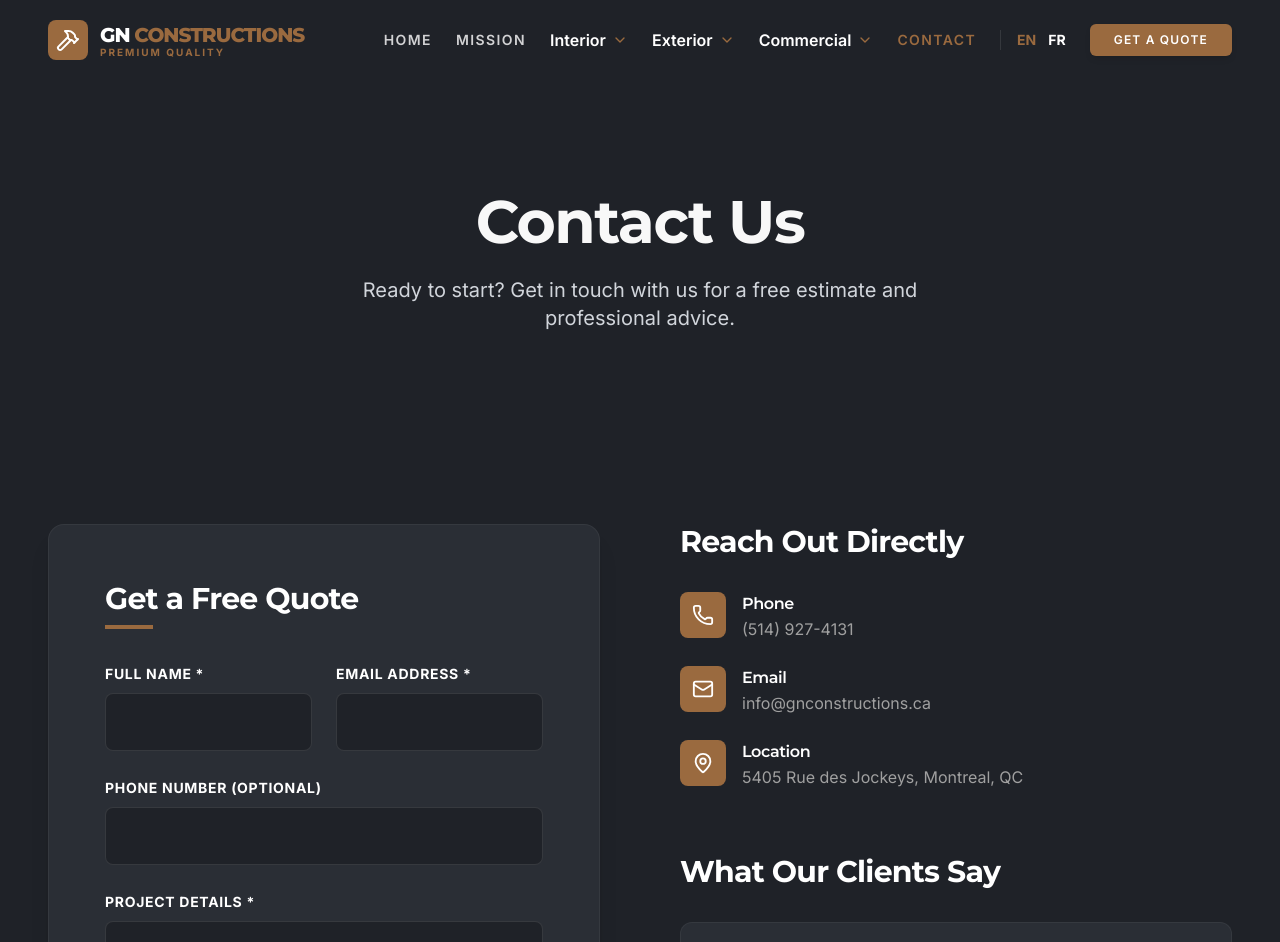
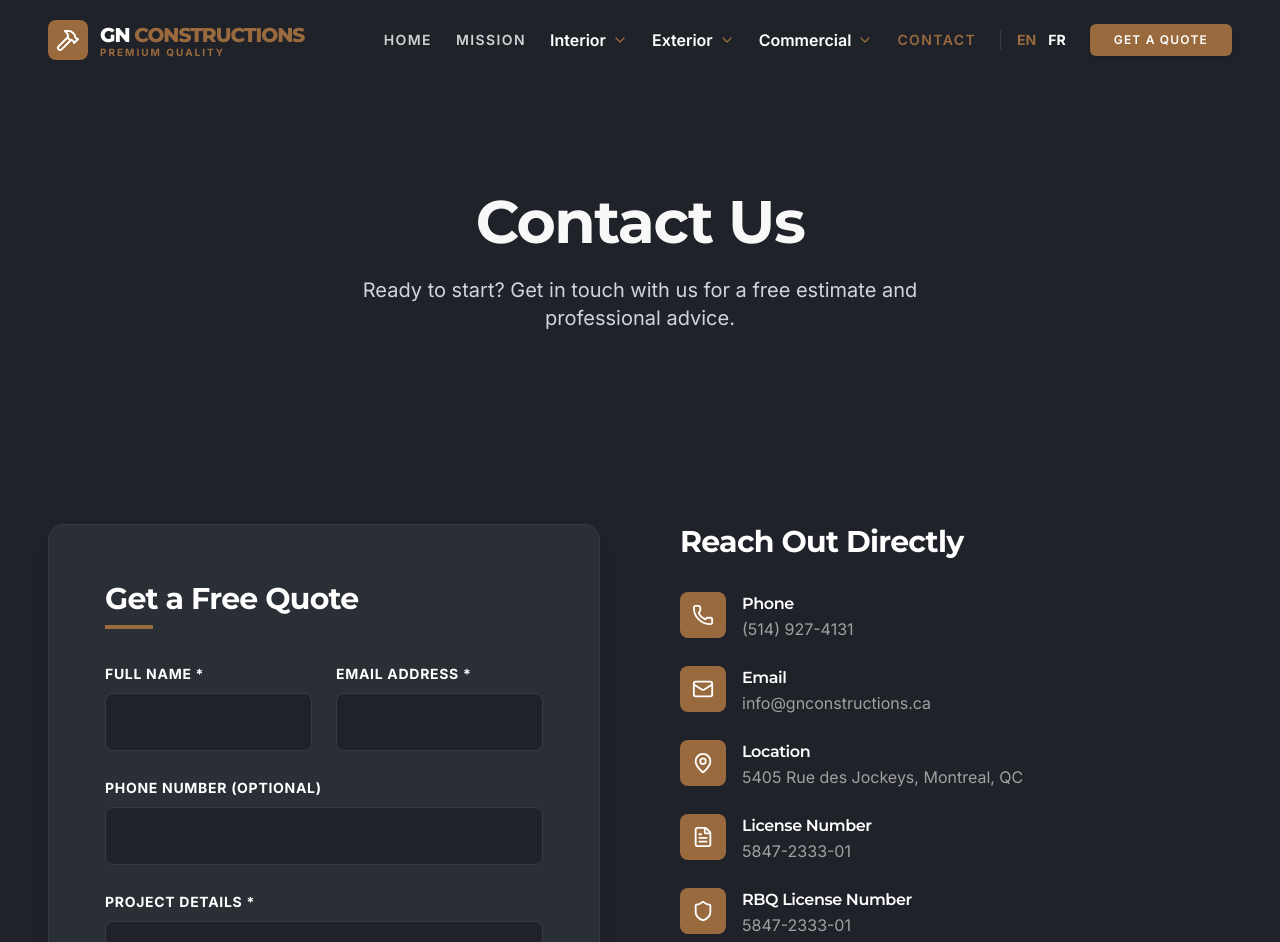
Before and after one commit to RamKashyap2050/AGN-Constructions, a React (Vite) app: page /contact in a window 1280 px wide. Shown: the top 942 px of the page. Built offline with nearby package versions, Linux system fonts and the light colour scheme.

Commit message:
Chnages to bathroom picture

```diff
--- a/src/i18n.js
+++ b/src/i18n.js
@@ -14,6 +14,13 @@ i18n.use(initReactI18next).init({
         missionCommitmentTitle: "Our Commitment",
         missionCommitmentText:
           "Construction is more than materials and machinery. It is discipline, accountability, and execution. Every project represents a promise — to build safely, deliver on schedule, and exceed expectations through craftsmanship that stands the test of time.",
+        missionAuthor: "- Jay Fernando, Chairman of GN Constructions",
+        licenseTitle: "License Number",
+        rbqLicenseTitle: "RBQ License Number",
+        licenseNumber: "5847-2333-01",
+        contactPhoneHeader: "Phone",
+        contactEmailHeader: "Email",
+        contactLocationHeader: "Location",
 
         missionValuesTitle: "Our Core Values",
 
@@ -108,7 +115,7 @@ i18n.use(initReactI18next).init({
             id: "bathroom",
             title: "Bathroom Renovations",
             image:
-              "https://adaconstruction.ca/wp-content/uploads/2025/05/Bathroom-Remodeling.webp",
+              "https://kasselwoodfabricators.com/wp-content/uploads/2021/06/bathroom-design-company-in-Montreal-QC-Kasselwood.jpg",
             content: [
               "A bathroom renovation is a true investment in comfort and property value.",
               "We offer complete bathroom remodels throughout Montreal.",
@@ -463,6 +470,13 @@ i18n.use(initReactI18next).init({
         missionCommitmentTitle: "Notre Engagement",
         missionCommitmentText:
           "La construction va bien au-delà des matériaux et de la machinerie. Elle repose sur la discipline, la responsabilité et l’exécution. Chaque projet représente une promesse : construire en toute sécurité, respecter les délais et dépasser les attentes grâce à un travail qui traverse le temps.",
+        missionAuthor: "- Jay Fernando, Président de GN Constructions",
+        licenseTitle: "Numéro de licence",
+        rbqLicenseTitle: "Numéro de licence RBQ",
+        licenseNumber: "5847-2333-01",
+        contactPhoneHeader: "Téléphone",
+        contactEmailHeader: "Courriel",
+        contactLocationHeader: "Adresse",
 
         missionValuesTitle: "Nos Valeurs Fondamentales",
 
@@ -561,7 +575,7 @@ i18n.use(initReactI18next).init({
             id: "bathroom",
             title: "Rénovation de Salle de Bain",
             image:
-              "https://adaconstruction.ca/wp-content/uploads/2025/05/Bathroom-Remodeling.webp",
+              "https://kasselwoodfabricators.com/wp-content/uploads/2021/06/bathroom-design-company-in-Montreal-QC-Kasselwood.jpg",
             content: [
               "Une rénovation de salle de bain est un investissement en confort et en valeur immobilière.",
               "Nous réalisons des rénovations complètes partout à Montréal.",
--- a/src/pages/Contact.jsx
+++ b/src/pages/Contact.jsx
@@ -1,6 +1,6 @@
 import React, { useState, useRef } from "react";
 import { motion } from "framer-motion";
-import { Send, Phone, Mail, MapPin, Star } from "lucide-react";
+import { Send, Phone, Mail, MapPin, Star, FileText, Shield } from "lucide-react";
 import { useTranslation } from "react-i18next";
 import emailjs from "@emailjs/browser";
 
@@ -40,7 +40,7 @@ const Contact = () => {
 
   const gallery = [
     "https://st.hzcdn.com/simgs/pictures/basements/61e-rue-nicolas-savard-immobilier-et-construction-img~97919a5d04efdc0e_9-4915-1-84734f1.jpg",
-    "https://adaconstruction.ca/wp-content/uploads/2025/05/Bathroom-Remodeling.webp",
+    "https://kasselwoodfabricators.com/wp-content/uploads/2021/06/bathroom-design-company-in-Montreal-QC-Kasselwood.jpg",
     "https://media.minto.com/slideshows/1643/5_haddon_hall_2255_rue_lambert_closse_montreal_kitchen.jpg",
     "https://www.drywallproscleveland.com/wp-content/uploads/2021/02/Cleveland-Drywall-Pros-Drywall-Repair-2.jpg",
     "https://images.squarespace-cdn.com/content/v1/6373db11a264167b4fdd326a/48c7dbf5-b7a6-41a1-8c4a-7f5fb02b9993/IMG_5651.jpg",
@@ -167,7 +167,7 @@ const Contact = () => {
                   <Phone size={22} />
                 </div>
                 <div>
-                  <h4 className="font-semibold text-white">Phone</h4>
+                  <h4 className="font-semibold text-white">{t("contactPhoneHeader")}</h4>
                   <p className="text-[#A0A0A0]">(514) 927-4131</p>
                 </div>
               </div>
@@ -177,7 +177,7 @@ const Contact = () => {
                   <Mail size={22} />
                 </div>
                 <div>
-                  <h4 className="font-semibold text-white">Email</h4>
+                  <h4 className="font-semibold text-white">{t("contactEmailHeader")}</h4>
                   <p className="text-[#A0A0A0]">
                     info@gnconstructions.ca
                   </p>
@@ -189,8 +189,28 @@ const Contact = () => {
                   <MapPin size={22} />
                 </div>
                 <div>
-                  <h4 className="font-semibold text-white">Location</h4>
+                  <h4 className="font-semibold text-white">{t("contactLocationHeader")}</h4>
                   <p className="text-[#A0A0A0]">5405 Rue des Jockeys, Montreal, QC</p>
+                </div>
+              </div>
+
+              <div className="flex items-start gap-4">
+                <div className="bg-secondary p-3 rounded-lg text-white">
+                  <FileText size={22} />
+                </div>
+                <div>
+                  <h4 className="font-semibold text-white">{t("licenseTitle")}</h4>
+                  <p className="text-[#A0A0A0]">{t("licenseNumber")}</p>
+                </div>
+              </div>
+
+              <div className="flex items-start gap-4">
+                <div className="bg-secondary p-3 rounded-lg text-white">
+                  <Shield size={22} />
+                </div>
+                <div>
+                  <h4 className="font-semibold text-white">{t("rbqLicenseTitle")}</h4>
+                  <p className="text-[#A0A0A0]">{t("licenseNumber")}</p>
                 </div>
               </div>
             </div>
--- a/src/pages/Home.jsx
+++ b/src/pages/Home.jsx
@@ -87,7 +87,7 @@ const Home = () => {
                   whileInView={{ opacity: 1, scale: 1 }}
                   viewport={{ once: true }}
                   transition={{ duration: 0.6 }}
-                  src="https://thumbs.dreamstime.com/b/luxury-house-montreal-canada-luxury-house-montreal-canada-against-blue-sky-123981483.jpg"
+                  src="https://encrypted-tbn0.gstatic.com/images?q=tbn:ANd9GcQvVogD6EFTgrHJ5_2_VIWGSfc9MAGCKSJbFRydmX5JkSKWhKa7cfUyTI4&s=10"
                   alt="Construction team"
                   className="rounded-sm shadow-2xl w-full h-full object-cover"
                 />
--- a/src/pages/Misson.jsx
+++ b/src/pages/Misson.jsx
@@ -52,8 +52,12 @@ const Mission = () => {
               <li>• {t("missionValue3Title")}</li>
             </ul>
             <p className="text-lg leading-relaxed">
-              - Jay Fernando, Chariman of GN Constructions
+              {t("missionAuthor")}
             </p>
+            <div className="text-sm text-gray-300 mt-2 space-y-1">
+              <p>{t("licenseTitle")}: {t("licenseNumber")}</p>
+              <p>{t("rbqLicenseTitle")}: {t("licenseNumber")}</p>
+            </div>
           </div>
         </div>
 
```
Also changed, not shown: 5 other files (tests, documents, lock files or other folders).
